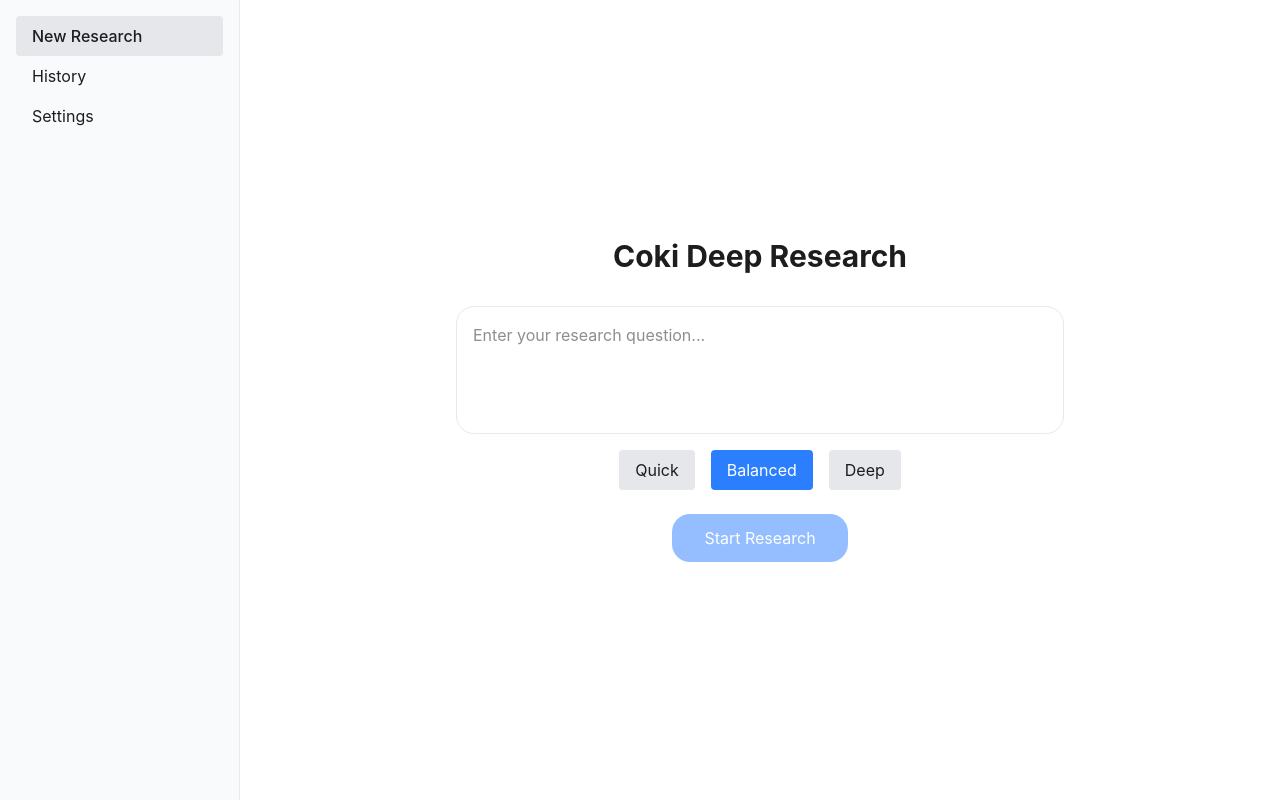
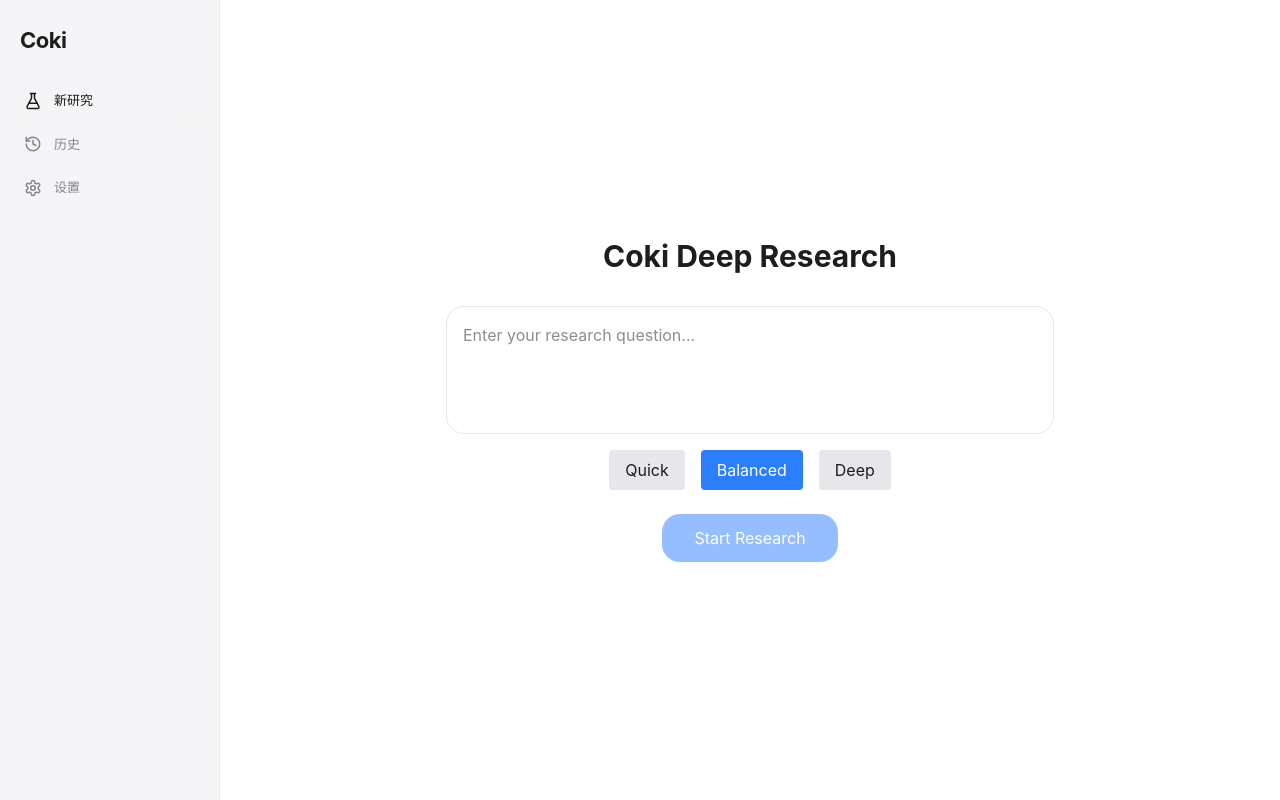
Before and after one commit to EurekaKK/coki, a React (Vite) app in the folder apps/renderer/: page /report/1 in a window 1280 px wide. Built offline with nearby package versions, Linux system fonts and the light colour scheme.

Commit message:
feat: resizable sidebar with adaptive narrow layout

```diff
--- a/apps/renderer/src/components/Sidebar.tsx
+++ b/apps/renderer/src/components/Sidebar.tsx
@@ -1,20 +1,112 @@
+import { useState, useRef, useCallback, useEffect } from "react";
 import { NavLink } from "react-router-dom";
+import { FlaskConical, History, Settings } from "lucide-react";
+import { cn } from "@/lib/utils";
+
+const MIN_WIDTH = 160;
+const MAX_WIDTH = 320;
+const DEFAULT_WIDTH = 220;
+
+const NAV_ITEMS = [
+  { to: "/", label: "新研究", icon: FlaskConical },
+  { to: "/history", label: "历史", icon: History },
+  { to: "/settings", label: "设置", icon: Settings },
+];
 
 export function Sidebar() {
-  const linkClass = ({ isActive }: { isActive: boolean }) =>
-    `block px-4 py-2 rounded ${isActive ? "bg-gray-200 font-medium" : "hover:bg-gray-100"}`;
+  const [width, setWidth] = useState(DEFAULT_WIDTH);
+  const [isResizing, setIsResizing] = useState(false);
+  const sidebarRef = useRef<HTMLDivElement>(null);
+  const startXRef = useRef(0);
+  const startWidthRef = useRef(DEFAULT_WIDTH);
+
+  const handleMouseDown = useCallback((e: React.MouseEvent) => {
+    setIsResizing(true);
+    startXRef.current = e.clientX;
+    startWidthRef.current = width;
+    e.preventDefault();
+  }, [width]);
+
+  useEffect(() => {
+    if (!isResizing) return;
+
+    const handleMouseMove = (e: MouseEvent) => {
+      const delta = e.clientX - startXRef.current;
+      const newWidth = Math.min(MAX_WIDTH, Math.max(MIN_WIDTH, startWidthRef.current + delta));
+      setWidth(newWidth);
+    };
+
+    const handleMouseUp = () => {
+      setIsResizing(false);
+    };
+
+    document.addEventListener("mousemove", handleMouseMove);
+    document.addEventListener("mouseup", handleMouseUp);
+    document.body.style.cursor = "col-resize";
+    document.body.style.userSelect = "none";
+
+    return () => {
+      document.removeEventListener("mousemove", handleMouseMove);
+      document.removeEventListener("mouseup", handleMouseUp);
+      document.body.style.cursor = "";
+      document.body.style.userSelect = "";
+    };
+  }, [isResizing]);
+
+  const isNarrow = width < 200;
 
   return (
-    <aside className="w-60 border-r bg-gray-50 p-4">
-      <NavLink to="/" className={linkClass}>
-        New Research
-      </NavLink>
-      <NavLink to="/history" className={linkClass}>
-        History
-      </NavLink>
-      <NavLink to="/settings" className={linkClass}>
-        Settings
-      </NavLink>
+    <aside
+      ref={sidebarRef}
+      className="relative flex flex-col shrink-0 h-full border-r transition-colors duration-200"
+      style={{
+        width: `${width}px`,
+        backgroundColor: "var(--sidebar-bg)",
+        borderColor: "var(--sidebar-border)",
+      }}
+    >
+      {/* Logo */}
+      <div className={cn("flex items-center", isNarrow ? "px-3 py-5 justify-center" : "px-5 py-6")}>
+        {isNarrow ? (
+          <div className="w-9 h-9 rounded-full bg-primary text-primary-foreground flex items-center justify-center text-lg font-bold">
+            C
+          </div>
+        ) : (
+          <span className="text-[22px] font-bold tracking-tight text-foreground">Coki</span>
+        )}
+      </div>
+
+      {/* Navigation */}
+      <nav className="flex-1 px-3 space-y-1">
+        {NAV_ITEMS.map((item) => (
+          <NavLink
+            key={item.to}
+            to={item.to}
+            className={({ isActive }) =>
+              cn(
+                "flex items-center gap-3 rounded-xl text-[13px] font-medium transition-all duration-150",
+                isNarrow ? "justify-center px-2 py-2.5" : "px-3 py-2.5",
+                isActive
+                  ? "bg-secondary text-foreground"
+                  : "text-muted-foreground hover:bg-secondary hover:text-foreground",
+              )
+            }
+            title={isNarrow ? item.label : undefined}
+          >
+            <item.icon className="w-[18px] h-[18px] shrink-0" />
+            {!isNarrow && <span>{item.label}</span>}
+          </NavLink>
+        ))}
+      </nav>
+
+      {/* Resize Handle */}
+      <div
+        className={cn(
+          "absolute right-0 top-0 bottom-0 w-1 cursor-col-resize transition-colors duration-150 z-10",
+          isResizing ? "bg-primary" : "bg-transparent hover:bg-primary/50",
+        )}
+        onMouseDown={handleMouseDown}
+      />
     </aside>
   );
 }
```
